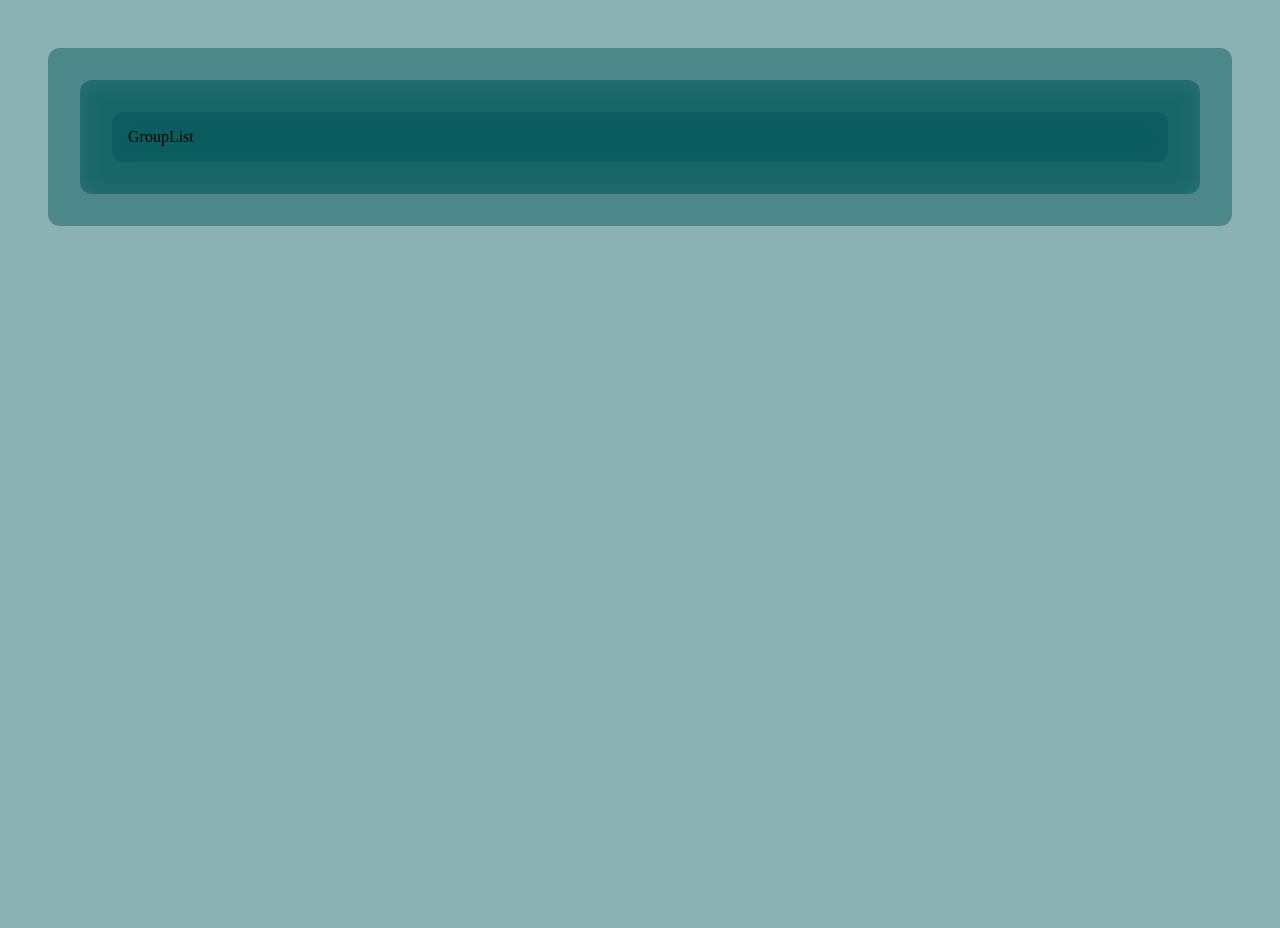
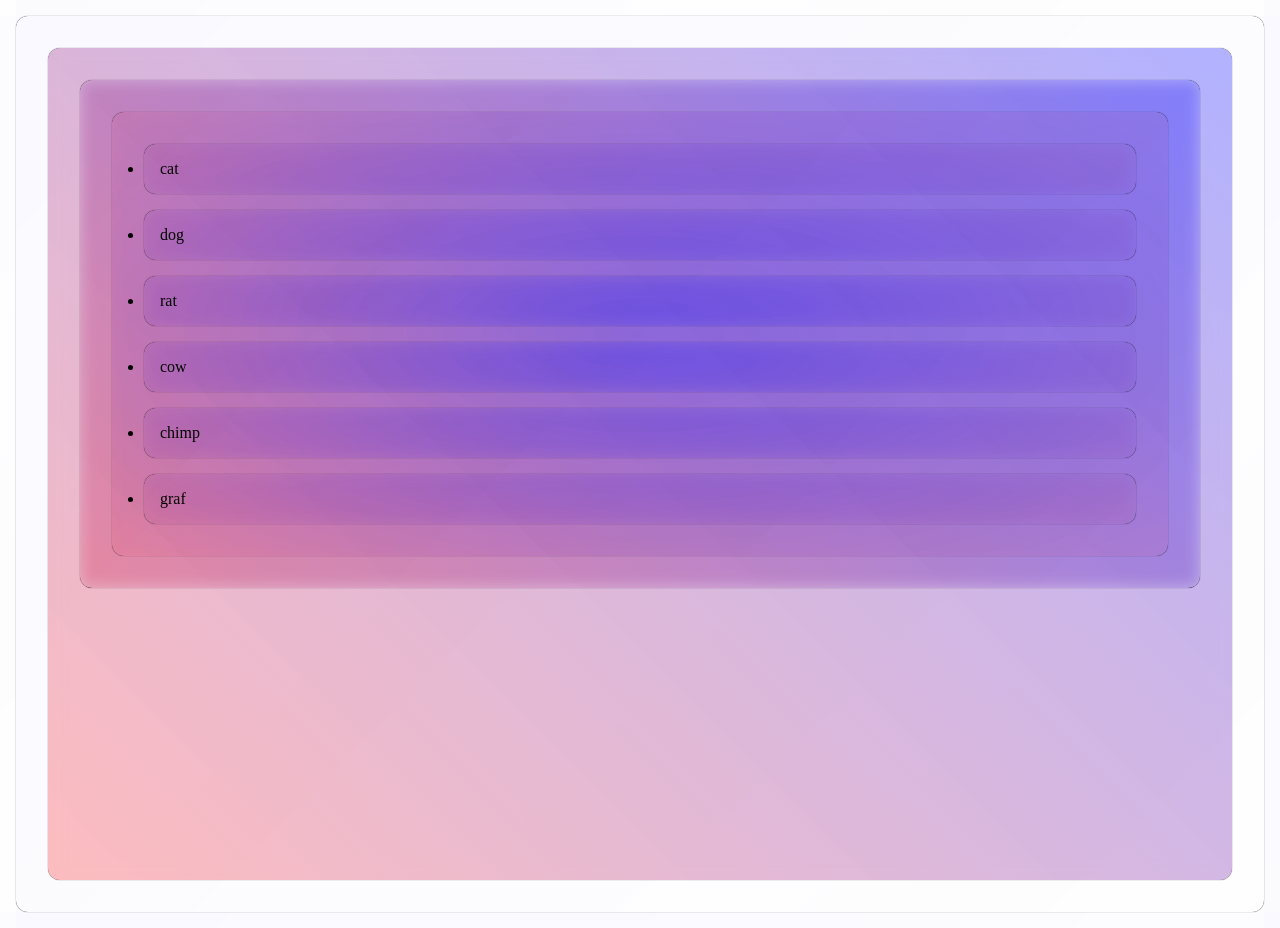
Before and after one commit to aakku106/4thSemTranning_REACT, a React (Vite) app in the folder First_react_app/: page / in a window 1280 px wide. Before the commit the page ends 800 px from the top, so only its background shows below. Built offline with nearby package versions, Linux system fonts and the light colour scheme.

Commit message:
Implement GroupList component with dynamic list rendering and update styles for improved UI

```diff
--- a/First_react_app/src/components/GroupList.tsx
+++ b/First_react_app/src/components/GroupList.tsx
@@ -1,6 +1,19 @@
 /** @format */
 
 function GroupList() {
-  return <div>GroupList</div>;
+  const list = ["cat", "dog", "rat", "cow", "chimp", "graf"];
+  return (
+    <>
+      <ul>
+        {list.map((i) => (
+          <li key={i}>{i}</li>
+        ))}
+
+        {/*
+              map function is used differently here we cant use { } at all
+        */}
+      </ul>
+    </>
+  );
 }
 export default GroupList;
--- a/First_react_app/src/css/style.css
+++ b/First_react_app/src/css/style.css
@@ -5,6 +5,22 @@
   margin: 1rem;
   border: none;
   border-radius: 12px;
-  backdrop-filter: blur(10px);
-  background-color: #065a5c76;
+  backdrop-filter: blur(8px);
+  background: linear-gradient(
+    -45deg,
+    rgba(255, 0, 0, 0.004),
+    rgba(0, 0, 255, 0.024)
+  );
+  box-shadow: 0px 0px 0.8px 0.02px;
 }
+body {
+  min-height: 100vh;
+  background: linear-gradient(
+    45deg,
+    rgba(255, 0, 0, 0.25),
+    rgba(0, 0, 255, 0.294)
+  );
+  ul {
+    background: radial-gradient(rgba(0, 0, 255, 0.213), rgba(255, 0, 0, 0.053));
+  }
+}
```
